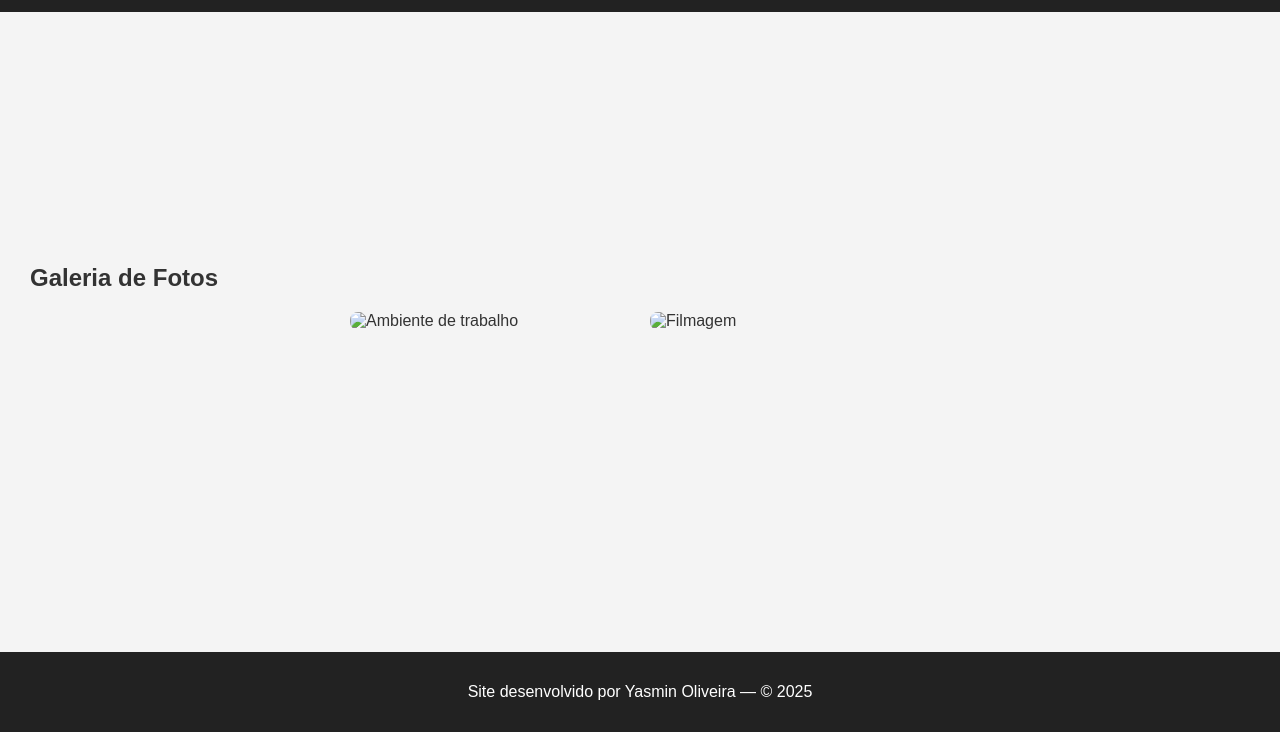
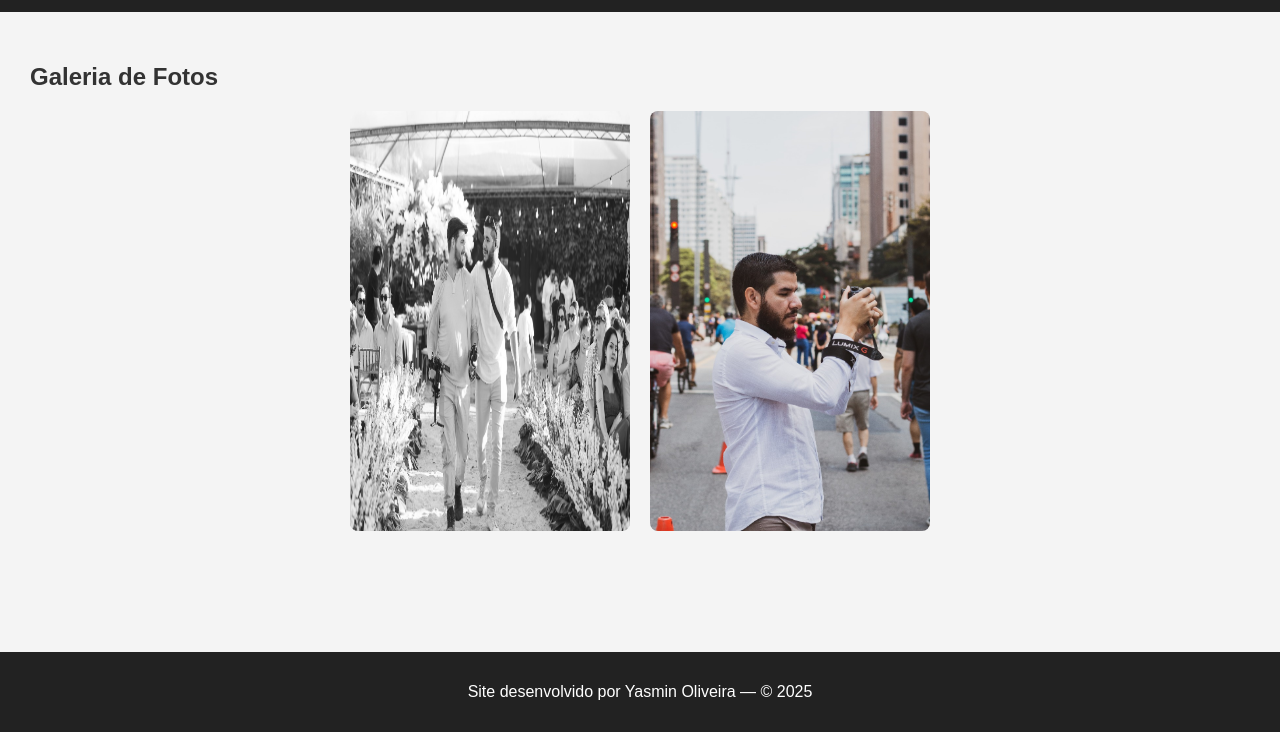
Before and after one commit to yassssml/entrevista, a plain HTML site: page pages/galeria.html in a window 1280 px wide. Shown: the part 68-800 px from the top of the page. Drawn offline with Linux system fonts and the light colour scheme.

Commit message:
atualizações

```diff
--- a/pages/galeria.html
+++ b/pages/galeria.html
@@ -24,8 +24,8 @@
     <h1>Galeria de Fotos</h1>
 
     <div class="grid">
-        <img src="./assets/img/ambiente.jpg" alt="Ambiente de trabalho">
-        <img src="./assets/img/trabalho.jpg" alt="Filmagem">
+        <img src="../assets/img/ambiente.jpg" alt="Ambiente de trabalho">
+        <img src="../assets/img/trabalho.jpg" alt="Filmagem">
     </div>
 </section>
 
```
